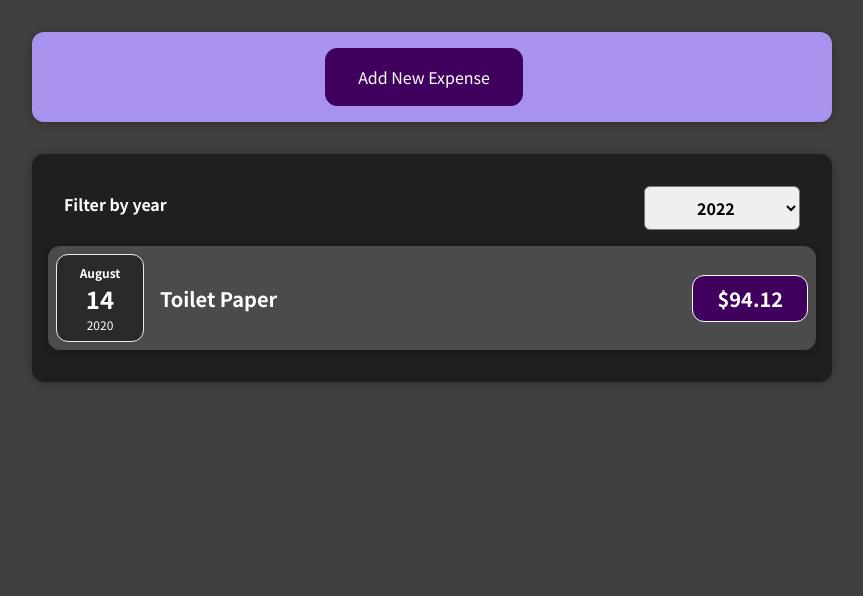
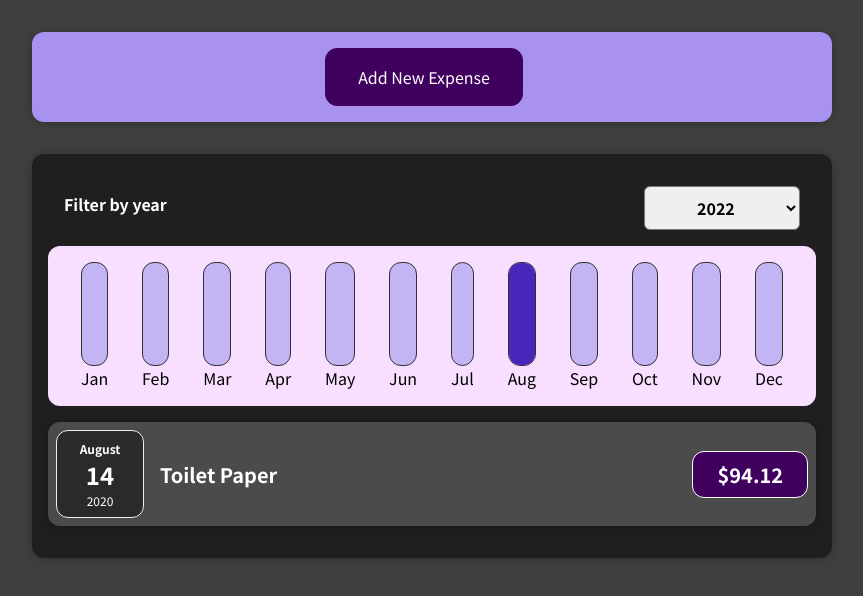
Before and after one commit to bjorntirsen/expense-tracker, a React (Create React App) app: page / in a window 1280 px wide. Shown: the top 596 px of the page, without its empty margins (208-1071 px from the left). Built offline with nearby package versions, Linux system fonts and the light colour scheme.

Commit message:
:sparkles: Add Chart

```diff
--- /dev/null
+++ b/src/components/Chart/Chart.css
@@ -0,0 +1,9 @@
+.chart {
+  padding: 1rem;
+  border-radius: 12px;
+  background-color: #f8dfff;
+  text-align: center;
+  display: flex;
+  justify-content: space-around;
+  height: 10rem;
+}
--- /dev/null
+++ b/src/components/Chart/Chart.js
@@ -0,0 +1,24 @@
+import React from 'react';
+
+import ChartBar from './ChartBar';
+import './Chart.css';
+
+const Chart = (props) => {
+  const dataPointValues = props.dataPoints.map((dataPoint) => dataPoint.value);
+  const totalMaximum = Math.max(...dataPointValues);
+
+  return (
+    <div className='chart'>
+      {props.dataPoints.map((dataPoint) => (
+        <ChartBar
+          value={dataPoint.value}
+          maxValue={totalMaximum}
+          label={dataPoint.label}
+          key={dataPoint.label}
+        />
+      ))}
+    </div>
+  );
+};
+
+export default Chart;
--- /dev/null
+++ b/src/components/Chart/ChartBar.css
@@ -0,0 +1,30 @@
+.chart-bar {
+  height: 100%;
+  display: flex;
+  flex-direction: column;
+  align-items: center;
+}
+
+.chart-bar__inner {
+  height: 100%;
+  width: 100%;
+  border: 1px solid #313131;
+  border-radius: 12px;
+  background-color: #c3b4f3;
+  overflow: hidden;
+  display: flex;
+  flex-direction: column;
+  justify-content: flex-end;
+}
+
+.chart-bar__fill {
+  background-color: #4826b9;
+  width: 100%;
+  transition: all 0.3s ease-out;
+}
+
+.chart-bar__label {
+  font-weight: bold;
+  font-size: 0.5rem;
+  text-align: center;
+}
--- /dev/null
+++ b/src/components/Chart/ChartBar.js
@@ -0,0 +1,25 @@
+import React from 'react';
+
+import './ChartBar.css';
+
+const ChartBar = (props) => {
+  let barFillHeight = '0%';
+
+  if (props.maxValue > 0) {
+    barFillHeight = Math.round((props.value / props.maxValue) * 100) + '%';
+  }
+
+  return (
+    <div className='chart-bar'>
+      <div className='chart-bar__inner'>
+        <div
+          className='chart-bar__fill'
+          style={{ height: barFillHeight }}
+        ></div>
+      </div>
+      <div className='char-bar__label'>{props.label}</div>
+    </div>
+  );
+};
+
+export default ChartBar;
--- a/src/components/Expenses/Expenses.js
+++ b/src/components/Expenses/Expenses.js
@@ -2,6 +2,7 @@
 
 import Card from '../UI/Card';
 import './Expenses.css';
+import { ExpensesChart } from './ExpensesChart';
 import ExpensesFilter from './ExpensesFilter';
 import { ExpensesList } from './ExpensesList';
 
@@ -23,6 +24,7 @@
           selected={filteredYear}
           onYearSelect={filterChangeHandler}
         />
+        <ExpensesChart expenses={filteredExpenses} />
         <ExpensesList items={filteredExpenses} />
       </Card>
     </div>
--- /dev/null
+++ b/src/components/Expenses/ExpensesChart.js
@@ -0,0 +1,26 @@
+import React from 'react';
+import Chart from '../Chart/Chart';
+
+export const ExpensesChart = (props) => {
+  const chartDataPoints = [
+    { label: 'Jan', value: 0 },
+    { label: 'Feb', value: 0 },
+    { label: 'Mar', value: 0 },
+    { label: 'Apr', value: 0 },
+    { label: 'May', value: 0 },
+    { label: 'Jun', value: 0 },
+    { label: 'Jul', value: 0 },
+    { label: 'Aug', value: 0 },
+    { label: 'Sep', value: 0 },
+    { label: 'Oct', value: 0 },
+    { label: 'Nov', value: 0 },
+    { label: 'Dec', value: 0 },
+  ];
+
+  for (const expense of props.expenses) {
+    const expenseMonth = expense.date.getMonth();
+    chartDataPoints[expenseMonth].value += expense.amount
+  }
+
+  return <Chart dataPoints={chartDataPoints} />;
+};
--- a/src/components/NewExpense/ExpenseForm.js
+++ b/src/components/NewExpense/ExpenseForm.js
@@ -20,7 +20,7 @@
 
     const expenseData = {
       title: enteredTitle,
-      amount: enteredAmount,
+      amount: +enteredAmount,
       date: new Date(enteredDate),
     };
 
```
